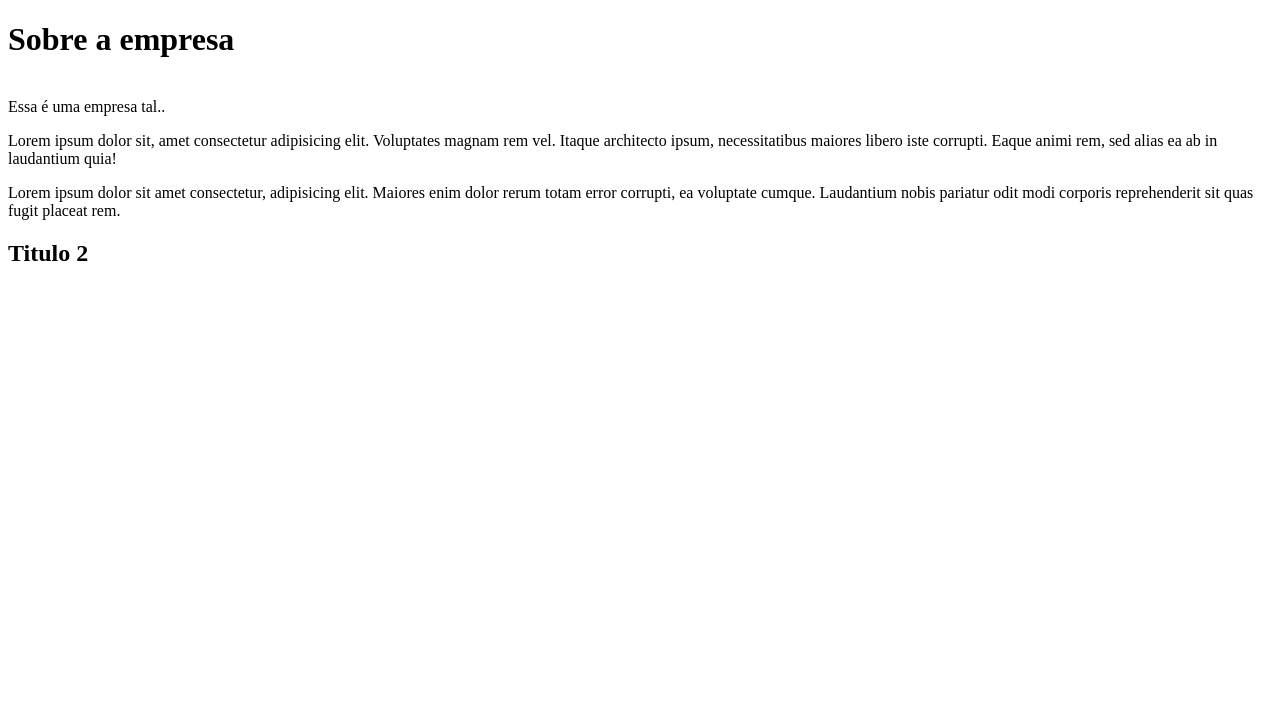
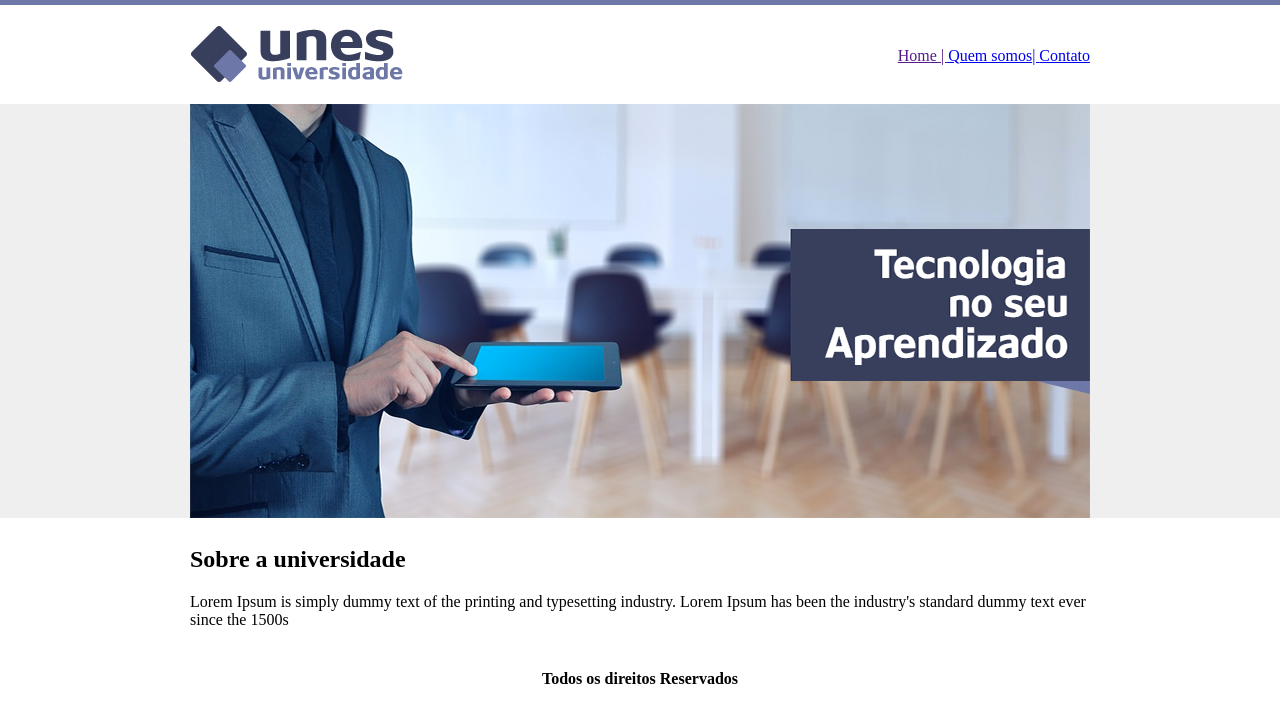
Before and after one commit to programadornovato2021/Udemy_web_front, a plain HTML site: page Projeto Aula/index.html in a window 1280 px wide. Drawn offline with Linux system fonts and the light colour scheme.

Commit message:
projeto Unes

```diff
--- a/Projeto Aula/index.html
+++ b/Projeto Aula/index.html
@@ -1,19 +1,44 @@
 <!DOCTYPE html>
-<html lang="pt-br">
-<head>
-    <meta charset="UTF-8">
-    <meta http-equiv="X-UA-Compatible" content="IE=edge">
-    <meta name="viewport" content="width=device-width, initial-scale=1.0">
-    <title>Document</title>
-</head>
-    <body>
-      <h1>Sobre a empresa </h1><br>
-      Essa é uma empresa tal..
+<html>
+	<head>
+		<title>UNES - Página Principal</title>
+	</head>
+	<body background="imagens/fundo.png">
+		<table border="0" width="900" align="center">
+			<tr>
+				<td height="89"><img src="imagens/logo.png"></td>
+				<td align="right">
+					<a href=""> Home | </a>
+					<a href="quem-somos.html"> Quem somos| </a>
+					<a href="contato.html"> Contato </a>
+				</td>
 
-      <p> Lorem ipsum dolor sit, amet consectetur adipisicing elit. Voluptates magnam rem vel. Itaque architecto ipsum, necessitatibus maiores libero iste corrupti. Eaque animi rem, sed alias ea ab in laudantium quia!</p>
+			</tr>
 
-      <p>Lorem ipsum dolor sit amet consectetur, adipisicing elit. Maiores enim dolor rerum totam error corrupti, ea voluptate cumque. Laudantium nobis pariatur odit modi corporis reprehenderit sit quas fugit placeat rem.</p>
+			<tr>
+				<td colspan="2">
+				<img src="imagens/capa.png">
 
-      <h2> Titulo 2</h2>
-    </body>
+			</td>
+
+			</tr>
+
+			<tr>
+				<td colspan="2">
+				<h2> Sobre a universidade</h2>
+
+				<p> Lorem Ipsum is simply dummy text of the printing and typesetting industry. Lorem Ipsum has been the industry's standard dummy text ever since the 1500s</p>
+
+				</td>
+			</tr>
+
+			<tr>
+				<td colspan="2" align="center">
+					<h4> Todos os direitos Reservados</h4>
+
+				</td>
+
+			</tr>
+		</table>
+	</body>
 </html>
```
Also changed, not shown: Projeto Aula/imagens/capa.png (added), Projeto Aula/imagens/fundo.png (added), Projeto Aula/imagens/fundo2.png (added), Projeto Aula/imagens/logo.png (added).
